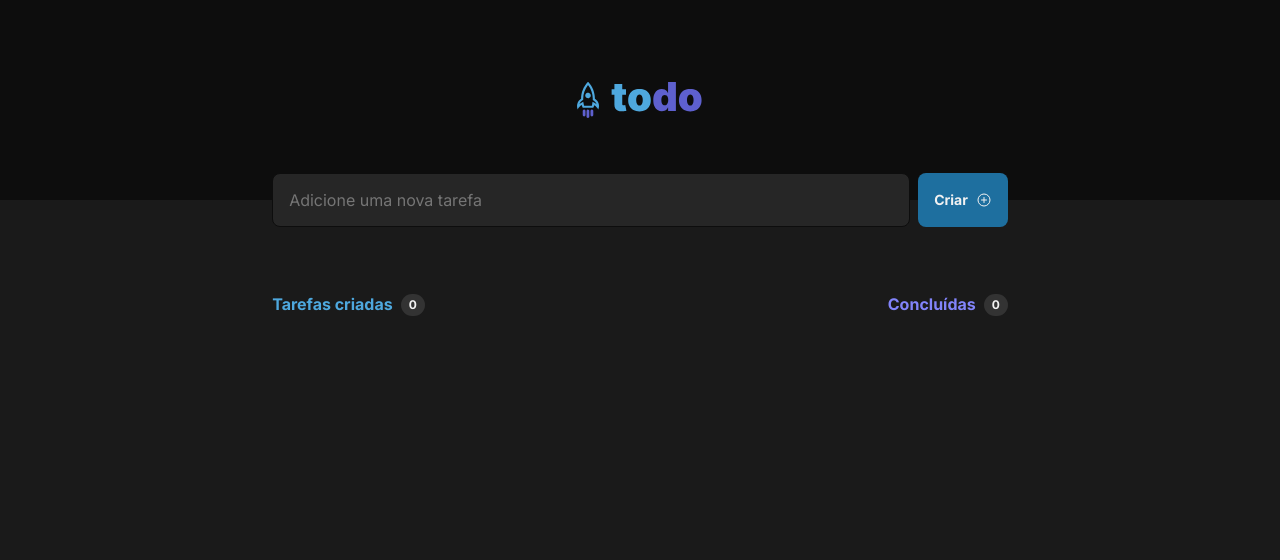
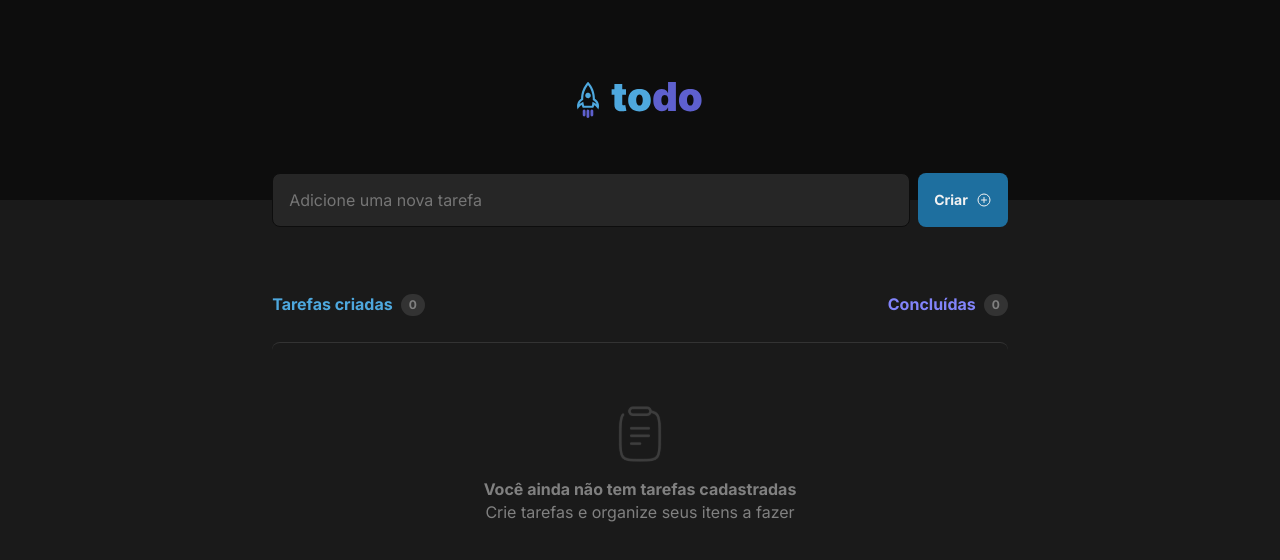
Before and after one commit to mariaclarabs/ignite-react-todo, a React (Vite) app: page / in a window 1280 px wide. Shown: the top 560 px of the page. Built offline with nearby package versions, Linux system fonts and the light colour scheme.

Commit message:
feat: add empty component

```diff
--- /dev/null
+++ b/src/components/Empty.module.css
@@ -0,0 +1,27 @@
+.empty {
+  display: flex;
+  flex-direction: column;
+  align-items: center;
+  justify-content: center;
+
+  width: 100%;
+  height: 15.25rem;
+  margin-top: 1.5rem;
+
+  border-top: 1px solid var(--gray-400);
+  border-radius: 8px;
+}
+
+.empty > img {
+  width: 3.5rem;
+  height: 3.5rem;
+}
+
+.empty strong, span {
+  line-height: 1.4;
+  color: var(--gray-300);
+}
+
+.empty strong {
+  margin-top: 1rem;
+}
--- /dev/null
+++ b/src/components/Empty.tsx
@@ -0,0 +1,13 @@
+import clipboardImg from '../assets/clipboard.svg';
+
+import styles from './Empty.module.css';
+
+export default function Empty() {
+  return (
+    <div className={styles.empty}>
+      <img src={clipboardImg} alt="Clipboard" />
+      <strong>Você ainda não tem tarefas cadastradas</strong>
+      <span>Crie tarefas e organize seus itens a fazer</span>
+    </div>
+  )
+}
--- a/src/components/List.tsx
+++ b/src/components/List.tsx
@@ -1,5 +1,5 @@
 import { PlusCircle } from 'phosphor-react';
-import { Header } from './Header';
+import Empty from './Empty';
 
 import styles from './List.module.css';
 
@@ -23,6 +23,7 @@
           <span>0</span>
         </div>
       </div>
+      <Empty />
     </div>
   );
 }
```
Also changed, not shown: src/assets/clipboard.svg (added).
